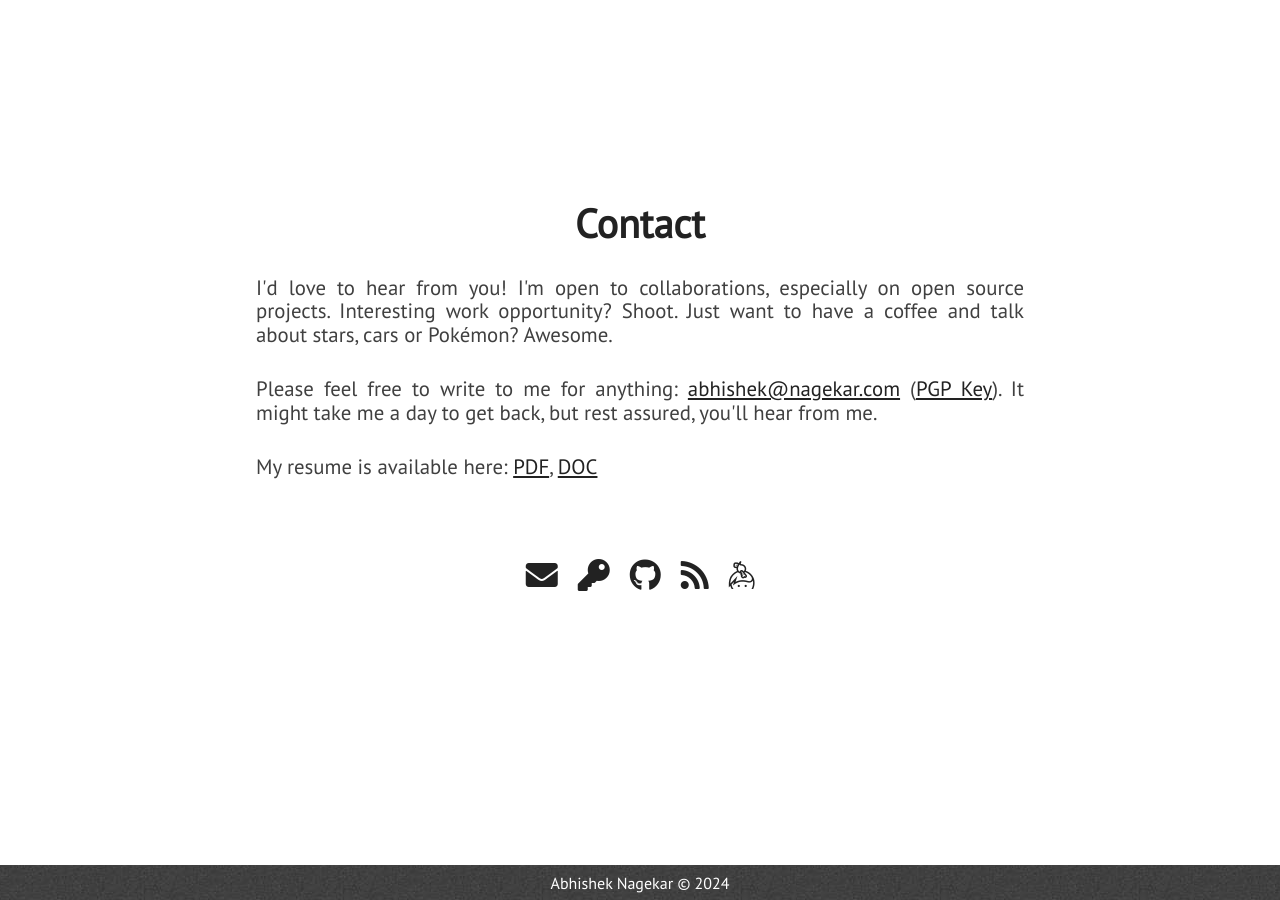
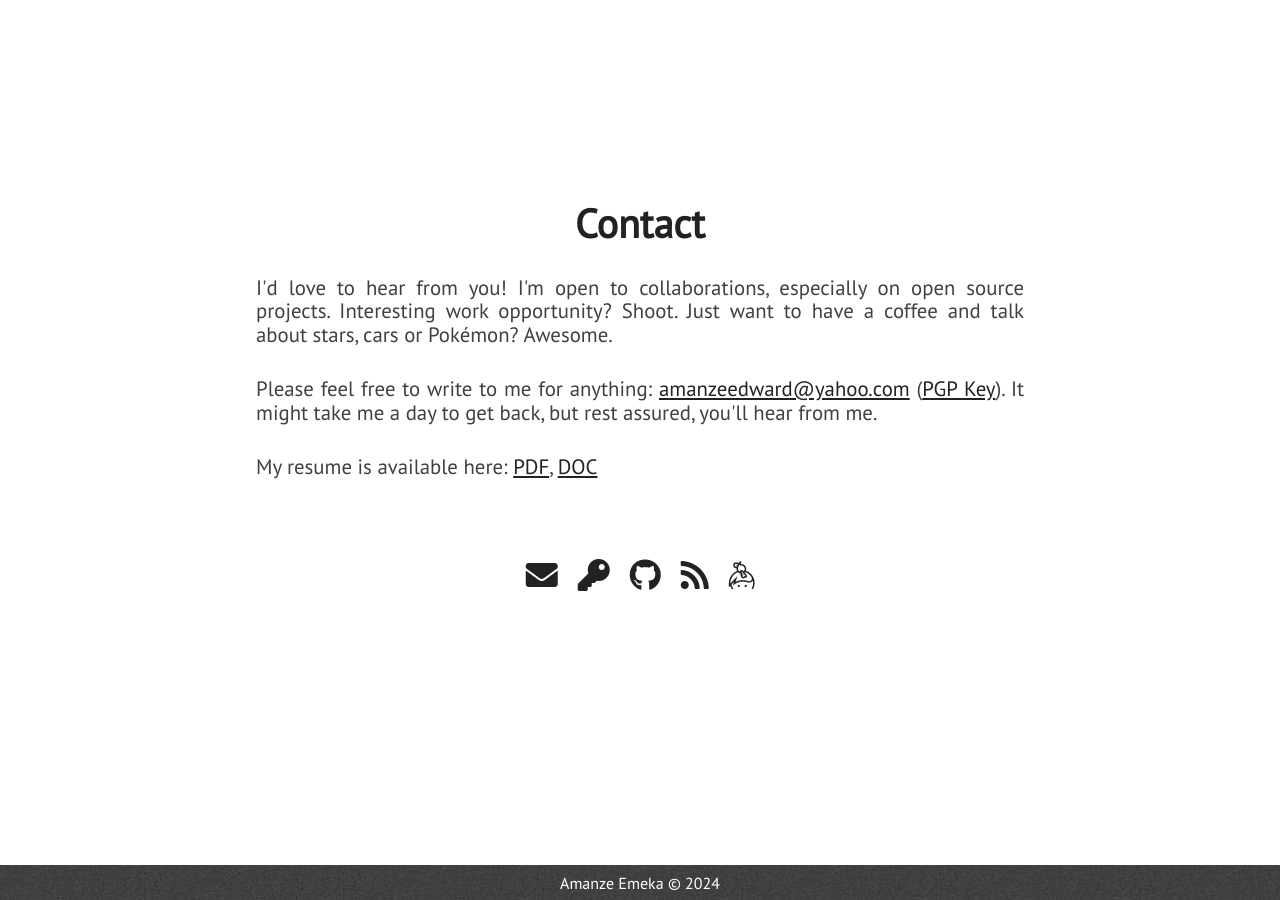
Before and after one commit to eamanze/eamanze.github.io, a Jekyll site: the page built from index.html, in a window 1280 px wide and 900 px high, scrolled down 5081 px. Built offline with Jekyll 4.4.1, drawn with Linux system fonts in a browser that asks for light colours; nearby versions of some CDN libraries; some of the changed text lies outside the part shown.

Commit message:
Update _config.yml

```diff
--- a/_config.yml
+++ b/_config.yml
@@ -1,6 +1,6 @@
-title: Abhishek Nagekar
-description: Web & Security Engineer
-site_title: '@abhn - Abhishek Nagekar'
+title: Amanze Emeka
+description: DevOps Engineer & Instructor
+site_title: '@abhn - Amanze Emeka'
 
 # Build settings
 markdown: kramdown
@@ -9,7 +9,7 @@ exclude: [vendor/ruby]
 # Personalization
 github_username: abhn
 blog_url: https://www.nagekar.com
-email: abhishek@nagekar.com
+email: amanzeedward@yahoo.com
 keybase_username: abhn
 twitter_username: abhn_
 reddit_username: abhn
```
